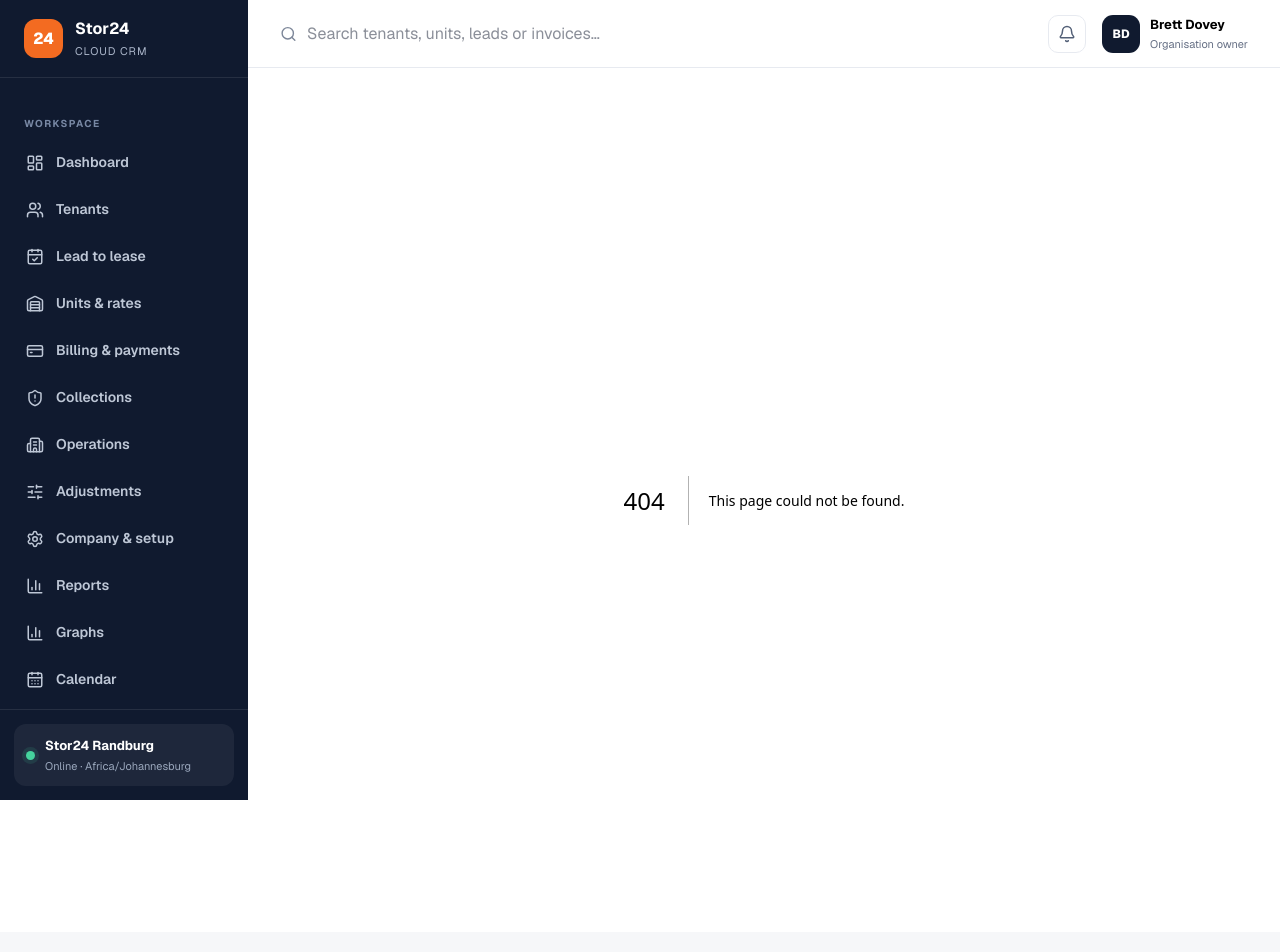
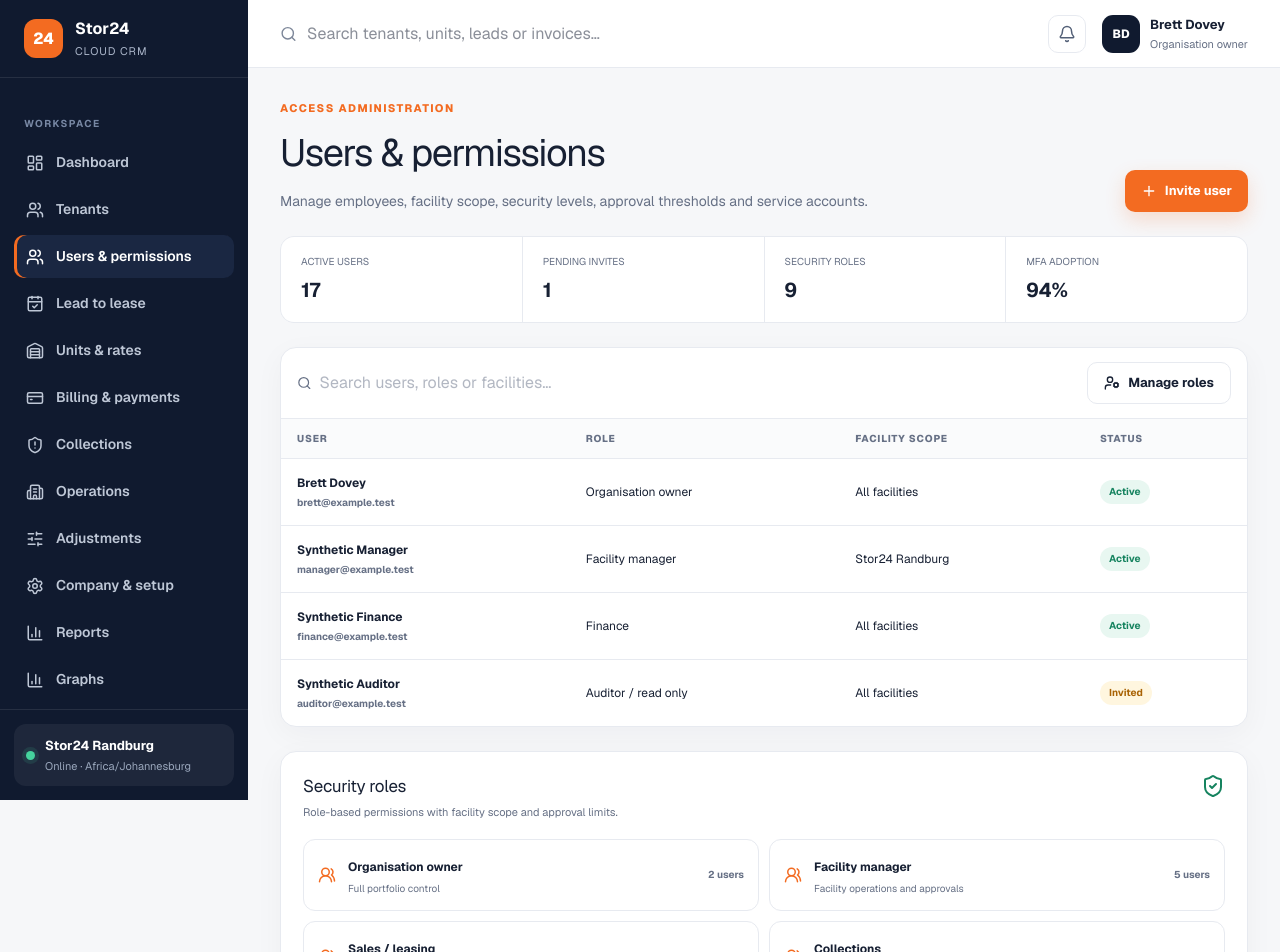
Before and after one commit to blendproperty/stor24-CRM, a Next.js app: page /users in a window 1280 px wide. Before the commit this address had no page. Shown: the top 952 px of the page. Built offline with nearby package versions, Linux system fonts and the light colour scheme.

Commit message:
feat: add users and permissions workspace

```diff
--- a/src/app/globals.css
+++ b/src/app/globals.css
@@ -1170,6 +1170,42 @@ select {
   font-weight: 650;
 }
 
+.role-grid {
+  display: grid;
+  grid-template-columns: repeat(2, minmax(0, 1fr));
+  gap: 10px;
+}
+
+.role-card {
+  display: grid;
+  grid-template-columns: auto 1fr auto;
+  align-items: center;
+  gap: 12px;
+  padding: 14px;
+  border: 1px solid var(--line);
+  border-radius: 12px;
+}
+
+.role-card > svg {
+  color: var(--orange);
+}
+
+.role-card strong {
+  font-size: 12px;
+}
+
+.role-card p {
+  margin: 3px 0 0;
+  color: var(--muted);
+  font-size: 10px;
+}
+
+.role-card > span {
+  color: var(--muted);
+  font-size: 10px;
+  font-weight: 650;
+}
+
 @media (max-width: 1100px) {
   .metric-grid,
   .readiness-grid {
@@ -1269,6 +1305,10 @@ select {
     grid-column: auto;
   }
 
+  .role-grid {
+    grid-template-columns: 1fr;
+  }
+
   .search {
     width: auto;
   }
--- /dev/null
+++ b/src/app/users/page.tsx
@@ -0,0 +1,66 @@
+import { Plus, Search, ShieldCheck, UserCog, UsersRound } from "lucide-react";
+import { PageHeader } from "@/components/page-header";
+import { StatusPill } from "@/components/status-pill";
+
+export const metadata = { title: "Users & permissions" };
+
+const users = [
+  { name: "Brett Dovey", email: "brett@example.test", role: "Organisation owner", scope: "All facilities", status: "Active", tone: "positive" as const },
+  { name: "Synthetic Manager", email: "manager@example.test", role: "Facility manager", scope: "Stor24 Randburg", status: "Active", tone: "positive" as const },
+  { name: "Synthetic Finance", email: "finance@example.test", role: "Finance", scope: "All facilities", status: "Active", tone: "positive" as const },
+  { name: "Synthetic Auditor", email: "auditor@example.test", role: "Auditor / read only", scope: "All facilities", status: "Invited", tone: "warning" as const },
+];
+
+const roles = [
+  ["Organisation owner", "Full portfolio control", "2"],
+  ["Facility manager", "Facility operations and approvals", "5"],
+  ["Sales / leasing", "Leads, reservations and move-ins", "7"],
+  ["Collections", "Past-due workflows and access actions", "3"],
+  ["Finance", "Ledger, payments, close and reports", "2"],
+  ["Auditor / read only", "Governed view and export access", "1"],
+];
+
+export default function UsersPage() {
+  return (
+    <div className="page-stack">
+      <PageHeader
+        eyebrow="Access administration"
+        title="Users & permissions"
+        description="Manage employees, facility scope, security levels, approval thresholds and service accounts."
+        action={<button className="button button-primary"><Plus size={16} /> Invite user</button>}
+      />
+      <section className="summary-strip">
+        {[["Active users", "17"], ["Pending invites", "1"], ["Security roles", "9"], ["MFA adoption", "94%"]].map(([label, value]) => (
+          <div className="summary-cell" key={label}><span>{label}</span><strong>{value}</strong></div>
+        ))}
+      </section>
+      <section className="panel">
+        <div className="toolbar">
+          <label className="toolbar-search"><Search size={16} /><input placeholder="Search users, roles or facilities…" /></label>
+          <button className="button button-secondary"><UserCog size={16} /> Manage roles</button>
+        </div>
+        <div className="table-wrap">
+          <table className="data-table">
+            <thead><tr><th>User</th><th>Role</th><th>Facility scope</th><th>Status</th></tr></thead>
+            <tbody>
+              {users.map((user) => (
+                <tr key={user.email}>
+                  <td className="primary-cell">{user.name}<span className="secondary-cell">{user.email}</span></td>
+                  <td>{user.role}</td><td>{user.scope}</td><td><StatusPill tone={user.tone}>{user.status}</StatusPill></td>
+                </tr>
+              ))}
+            </tbody>
+          </table>
+        </div>
+      </section>
+      <section className="panel panel-spacious">
+        <div className="panel-heading"><div><h2>Security roles</h2><p className="panel-subtitle">Role-based permissions with facility scope and approval limits.</p></div><ShieldCheck className="positive-icon" /></div>
+        <div className="role-grid">
+          {roles.map(([role, description, count]) => (
+            <article className="role-card" key={role}><UsersRound size={18} /><div><strong>{role}</strong><p>{description}</p></div><span>{count} users</span></article>
+          ))}
+        </div>
+      </section>
+    </div>
+  );
+}
--- a/src/components/app-shell.tsx
+++ b/src/components/app-shell.tsx
@@ -25,6 +25,7 @@ import { clsx } from "clsx";
 const navigation = [
   { href: "/", label: "Dashboard", icon: LayoutDashboard },
   { href: "/tenants", label: "Tenants", icon: Users },
+  { href: "/users", label: "Users & permissions", icon: Users },
   { href: "/leads", label: "Lead to lease", icon: CalendarCheck },
   { href: "/units", label: "Units & rates", icon: Warehouse },
   { href: "/billing", label: "Billing & payments", icon: CreditCard },
```
